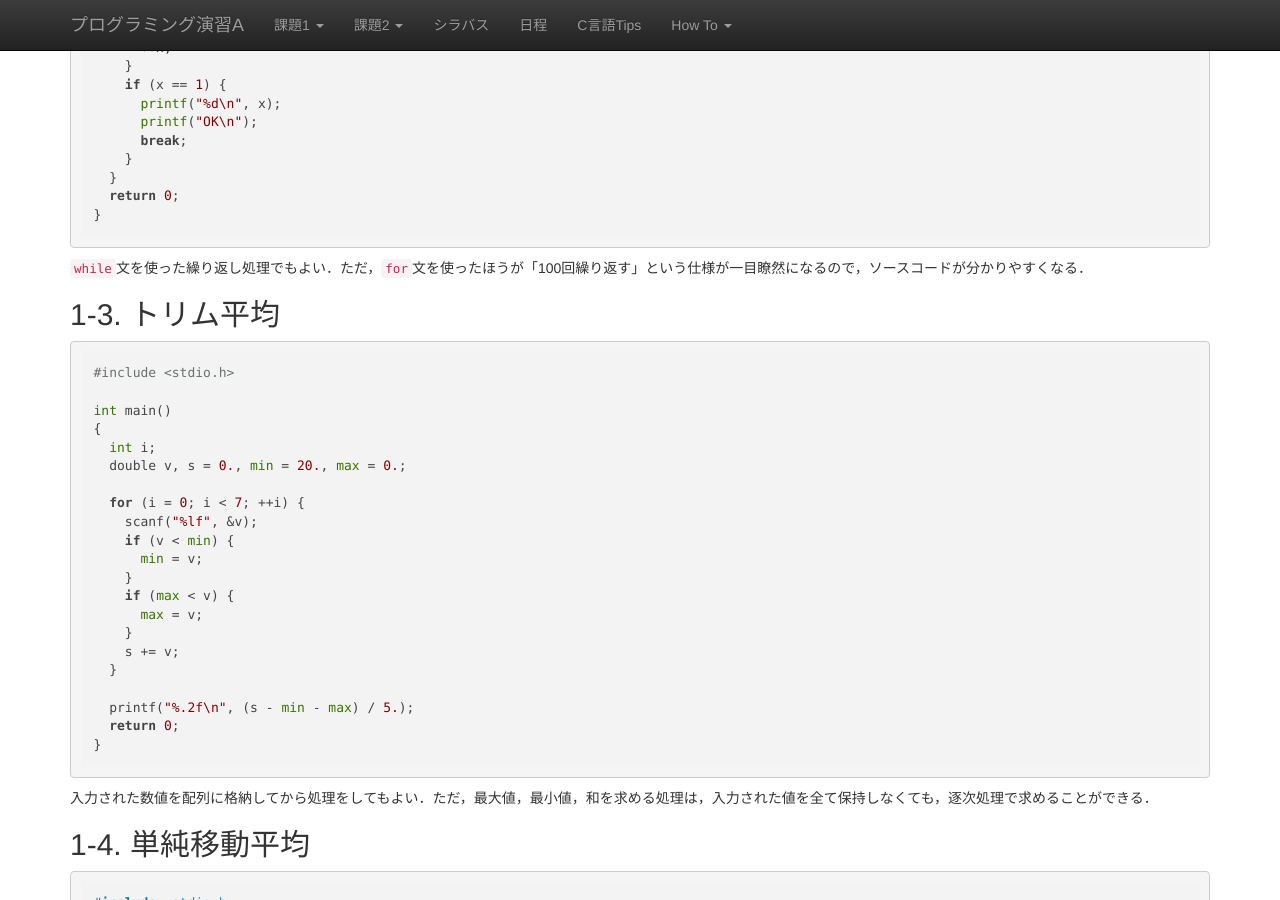
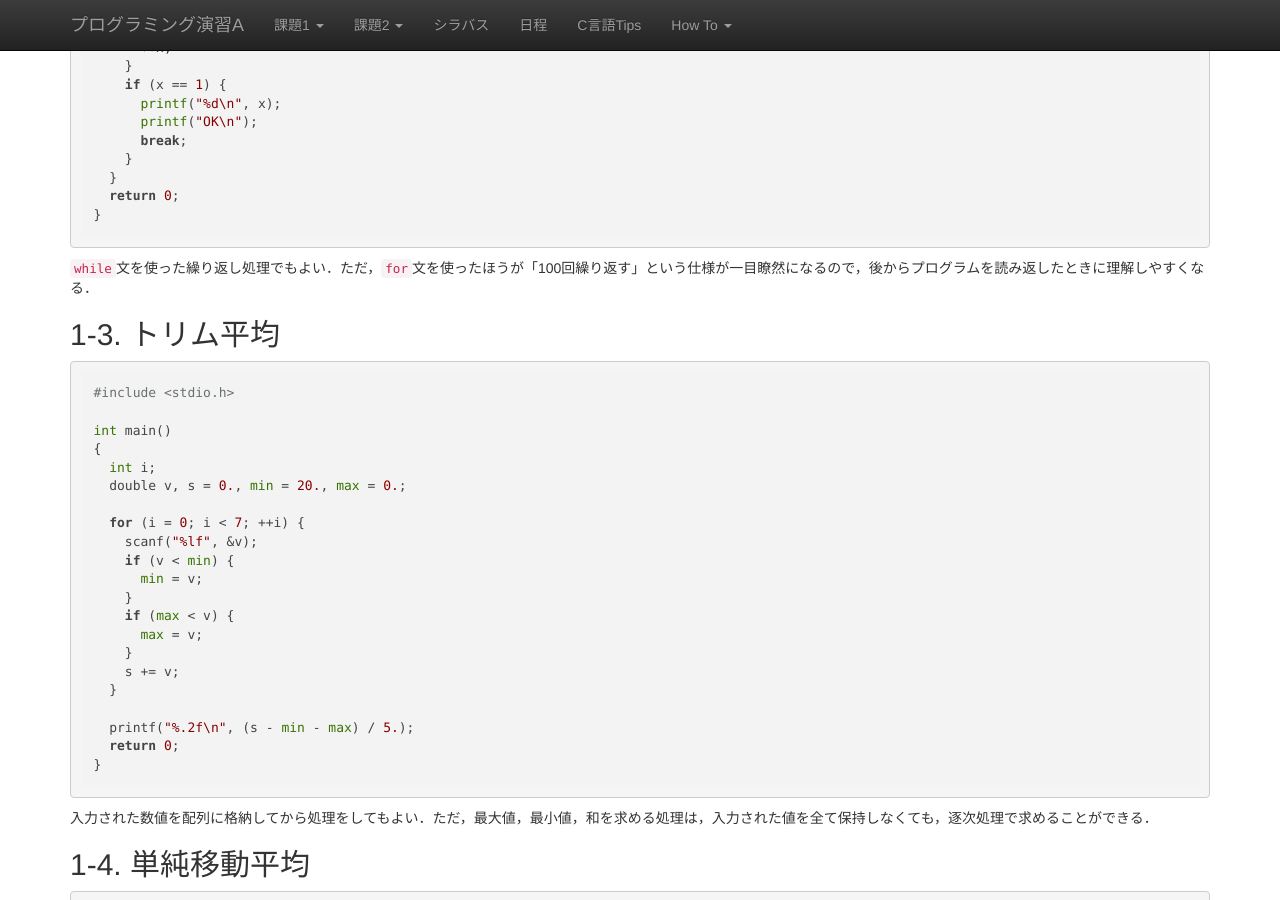
Before and after one commit to ecei-tohoku/ppa-public, a Jekyll site: the page built from kadai1/answer.md, in a window 1280 px wide and 900 px high, scrolled down 827 px. Built offline with Jekyll 4.4.1, drawn with Linux system fonts in a browser that asks for light colours; nearby versions of some CDN libraries; formulas are drawn with MathJax 3; some of the changed text lies outside the part shown.

Commit message:
Improved the answer of Kadai 1.

````diff
--- a/kadai1/answer.md
+++ b/kadai1/answer.md
@@ -51,7 +51,7 @@
 }
 ```
 
-`while`文を使った繰り返し処理でもよい．ただ，`for`文を使ったほうが「100回繰り返す」という仕様が一目瞭然になるので，ソースコードが分かりやすくなる．
+`while`文を使った繰り返し処理でもよい．ただ，`for`文を使ったほうが「100回繰り返す」という仕様が一目瞭然になるので，後からプログラムを読み返したときに理解しやすくなる．
 
 ## 1-3. トリム平均
 
@@ -163,6 +163,7 @@
 | 7 | 5 ($2v - 9$) |
 | 8 | 7 ($2v - 9$) |
 | 9 | 9 ($2v - 9$) |
+{: .table .table-bordered}
 
 この変換表をそのままC言語で実装したのが，以下の配列`table`である．
 
@@ -170,7 +171,7 @@
 int table[10] = {0, 2, 4, 6, 8, 1, 3, 5, 7, 9};
 ```
 
-この配列`table`を使えば，元の数`v`に対して足すべき数は常に`table[v]`で求まるため，プログラムが簡潔になる．もちろん，$v < 5$と$5 \leq v$に場合分けして計算式を実装してもよい．
+この配列`table`を使うと，元の数`v`に対して足すべき数は常に`table[v]`で求まるため，プログラムが簡潔になる．もちろん，$v < 5$と$5 \leq v$に場合分けして計算式を実装してもよい．
 
 ## 1-6. カプレカー変換
 
@@ -210,7 +211,7 @@
 }
 ```
 
-自然数`x`の1桁目，2桁目，3桁目をそれぞれ`d[0]`, `d[1]`, `d[2]`で表している．
+自然数`x`の1の位（右から1桁目），10の位（右から2桁目），100の位（右から3桁目）を，それぞれ，`d[0]`, `d[1]`, `d[2]`で表すように剰余の計算を繰り返している．
 
 配列の要素の最大値と最小値を求めるのは容易だが，中間値を求めるのには工夫が要る．多かった解答は以下の通り．
 
````
Also changed, not shown: other parts of kadai1/answer.md (+1 -1 lines).
